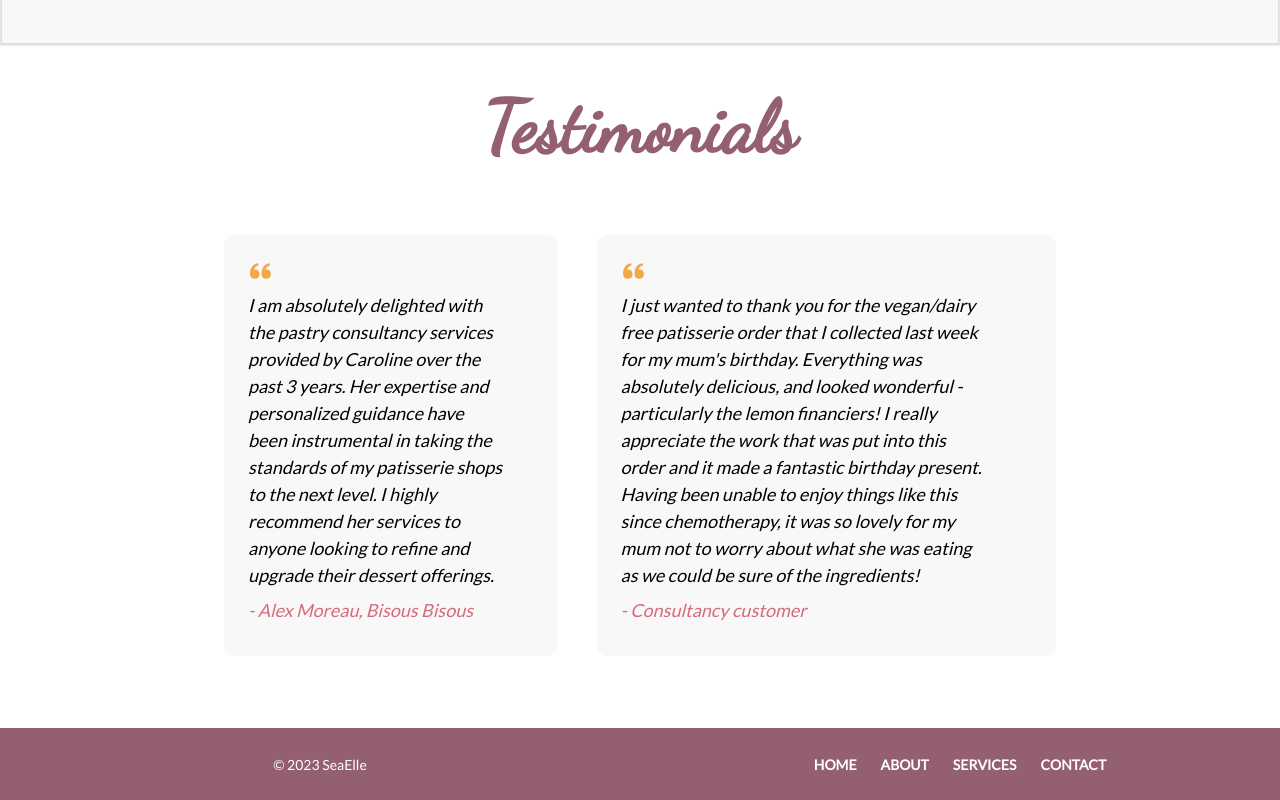
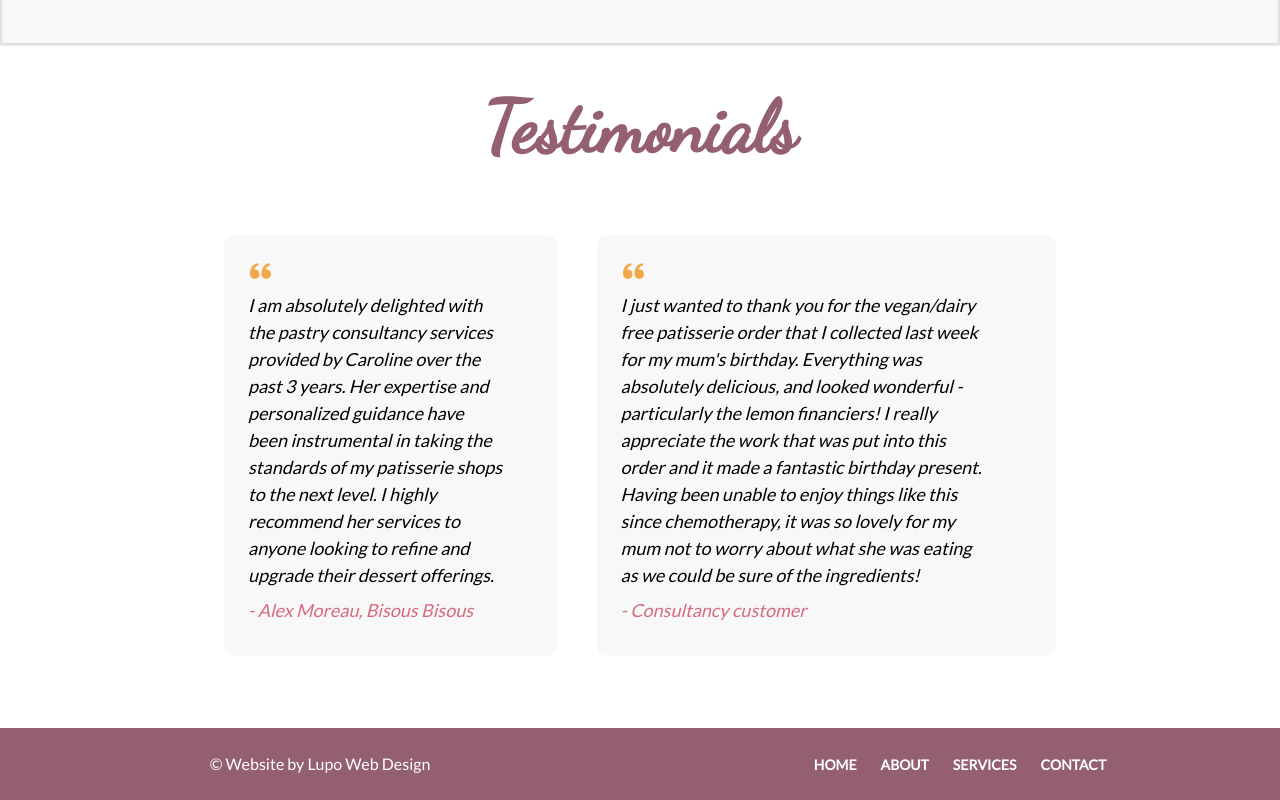
Before and after one commit to MarcoLupo94/SeaElle, a React (Vite) app: page / in a window 1280 px wide. Shown: the part 3693-4493 px from the top of the page. Built offline with nearby package versions, Linux system fonts and the light colour scheme.

Commit message:
add backlink

```diff
--- a/src/components/Footer.tsx
+++ b/src/components/Footer.tsx
@@ -1,4 +1,4 @@
-import { Box, Center, Flex, Text, useBreakpointValue } from '@chakra-ui/react'
+import { Box, Center, Flex, useBreakpointValue } from '@chakra-ui/react'
 import { NavLink } from './NavBar'
 
 function Footer() {
@@ -18,11 +18,15 @@ function Footer() {
                 </Center>
             ) : (
                 <Flex h="40px" justifyContent="center" alignItems="center" flexWrap="wrap">
-                    <Box flex="1">
-                        <Text textAlign="center" fontSize="sm">
-                            © 2023 SeaElle
-                        </Text>
-                    </Box>
+                    <Center flex="1">
+                        <a
+                            href="https://www.lupowebdesign.com"
+                            color="fonts.100"
+                            style={{ textDecoration: 'none' }}
+                        >
+                            © Website by Lupo Web Design
+                        </a>
+                    </Center>
                     <Box flex="1">
                         <Flex justifyContent="center" alignItems="center">
                             <NavLink text="home" path={'home'} />
```
